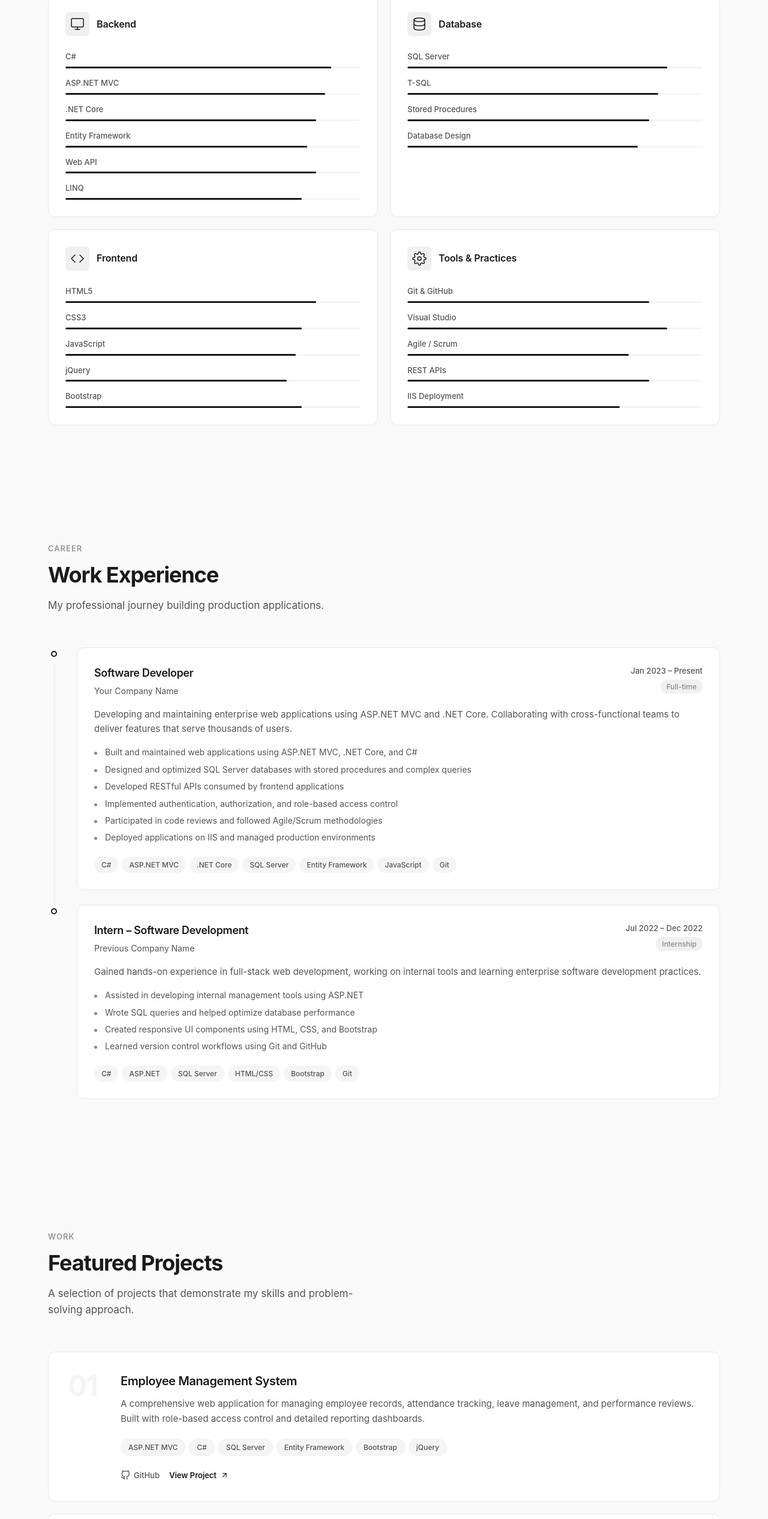
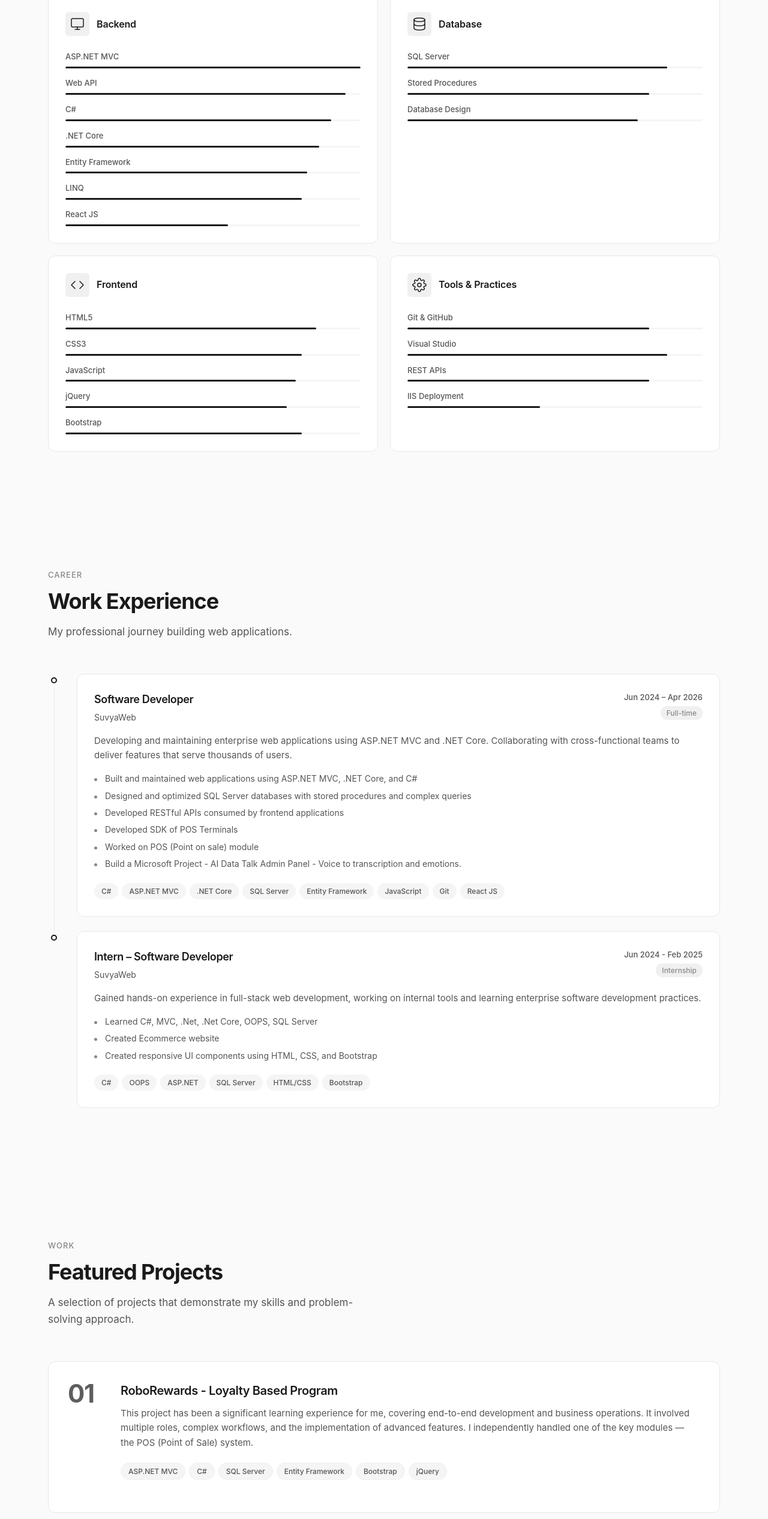
Before and after one commit to onlypd/portfolio, a React (Create React App) app: page / in a window 1280 px wide. Shown: the part 1110-3642 px from the top of the page at 60% size. Built offline with nearby package versions, Linux system fonts and the light colour scheme.

Commit message:
updated multiple files and fixes

```diff
--- a/src/App.css
+++ b/src/App.css
@@ -812,14 +812,21 @@ main {
 }
 
 .project-number {
-  font-size: 48px;
+  font-size: 42px;
   font-weight: 700;
-  color: var(--color-bg-tertiary);
-  letter-spacing: -0.04em;
+  color: color-mix(in srgb, var(--color-text-primary) 70%, transparent);
+  letter-spacing: -0.03em;
   line-height: 1;
-  flex-shrink: 0;
   min-width: 60px;
-  transition: color 0.2s ease;
+  transition: all 0.25s ease;
+}
+
+.project-card:hover .project-number {
+  color: var(--color-text-primary);
+}
+.project-card:hover .project-number {
+  color: var(--color-text-primary);
+  opacity: 1;
 }
 
 .project-card:hover .project-number {
--- a/src/components/Contact.js
+++ b/src/components/Contact.js
@@ -10,8 +10,8 @@ import { motion } from 'framer-motion';
 const contactLinks = [
   {
     label: 'Email',
-    value: 'your.email@example.com',
-    href: 'mailto:your.email@example.com',
+    value: 'paramdange03@gmail.com',
+    href: 'mailto:paramdange03@gmail.com',
     icon: (
       <svg width="22" height="22" viewBox="0 0 24 24" fill="none" stroke="currentColor" strokeWidth="1.5" strokeLinecap="round" strokeLinejoin="round">
         <path d="M4 4h16c1.1 0 2 .9 2 2v12c0 1.1-.9 2-2 2H4c-1.1 0-2-.9-2-2V6c0-1.1.9-2 2-2z"/>
@@ -21,8 +21,8 @@ const contactLinks = [
   },
   {
     label: 'LinkedIn',
-    value: 'linkedin.com/in/yourprofile',
-    href: 'https://linkedin.com/in/yourprofile',
+    value: 'param-dange',
+    href: 'https://in.linkedin.com/in/param-dange-27a2bb29a',
     icon: (
       <svg width="22" height="22" viewBox="0 0 24 24" fill="none" stroke="currentColor" strokeWidth="1.5" strokeLinecap="round" strokeLinejoin="round">
         <path d="M16 8a6 6 0 0 1 6 6v7h-4v-7a2 2 0 0 0-2-2 2 2 0 0 0-2 2v7h-4v-7a6 6 0 0 1 6-6z"/>
@@ -32,12 +32,14 @@ const contactLinks = [
     ),
   },
   {
-    label: 'GitHub',
-    value: 'github.com/yourusername',
-    href: 'https://github.com/yourusername',
+    label: 'Instagram',
+    value: 'onlypd__',
+    href: 'https://instagram.com/onlypd__',
     icon: (
-      <svg width="22" height="22" viewBox="0 0 24 24" fill="none" stroke="currentColor" strokeWidth="1.5" strokeLinecap="round" strokeLinejoin="round">
-        <path d="M9 19c-5 1.5-5-2.5-7-3m14 6v-3.87a3.37 3.37 0 0 0-.94-2.61c3.14-.35 6.44-1.54 6.44-7A5.44 5.44 0 0 0 20 4.77 5.07 5.07 0 0 0 19.91 1S18.73.65 16 2.48a13.38 13.38 0 0 0-7 0C6.27.65 5.09 1 5.09 1A5.07 5.07 0 0 0 5 4.77a5.44 5.44 0 0 0-1.5 3.78c0 5.42 3.3 6.61 6.44 7A3.37 3.37 0 0 0 9 18.13V22"/>
+      <svg width="22" height="22" viewBox="0 0 24 24" fill="none" stroke="currentColor" stroke-width="1.5" stroke-linecap="round" stroke-linejoin="round">
+        <rect x="3" y="3" width="18" height="18" rx="5" ry="5"></rect>
+        <circle cx="12" cy="12" r="4"></circle>
+        <circle cx="17.5" cy="6.5" r="1"></circle>
       </svg>
     ),
   },
@@ -91,7 +93,7 @@ const Contact = () => {
           transition={{ delay: 0.4, duration: 0.5 }}
         >
           <p>Prefer a direct conversation?</p>
-          <a href="mailto:your.email@example.com" className="btn btn-primary">
+          <a href="mailto:paramdange03@gmail.com" className="btn btn-primary">
             Send an Email
             <svg width="16" height="16" viewBox="0 0 24 24" fill="none" stroke="currentColor" strokeWidth="2" strokeLinecap="round" strokeLinejoin="round">
               <line x1="5" y1="12" x2="19" y2="12"/>
--- a/src/components/Experience.js
+++ b/src/components/Experience.js
@@ -10,9 +10,8 @@ import { motion } from 'framer-motion';
 const experiences = [
   {
     role: 'Software Developer',
-    company: 'Your Company Name',
-    period: 'Jan 2023 – Present',
-    duration: '1.8 years',
+    company: 'SuvyaWeb',
+    period: 'Jun 2024 – Apr 2026',
     type: 'Full-time',
     description:
       'Developing and maintaining enterprise web applications using ASP.NET MVC and .NET Core. Collaborating with cross-functional teams to deliver features that serve thousands of users.',
@@ -20,27 +19,25 @@ const experiences = [
       'Built and maintained web applications using ASP.NET MVC, .NET Core, and C#',
       'Designed and optimized SQL Server databases with stored procedures and complex queries',
       'Developed RESTful APIs consumed by frontend applications',
-      'Implemented authentication, authorization, and role-based access control',
-      'Participated in code reviews and followed Agile/Scrum methodologies',
-      'Deployed applications on IIS and managed production environments',
+      'Developed SDK of POS Terminals',
+      'Worked on POS (Point on sale) module',
+      'Build a Microsoft Project - AI Data Talk Admin Panel - Voice to transcription and emotions.',
     ],
-    technologies: ['C#', 'ASP.NET MVC', '.NET Core', 'SQL Server', 'Entity Framework', 'JavaScript', 'Git'],
+    technologies: ['C#', 'ASP.NET MVC', '.NET Core', 'SQL Server', 'Entity Framework', 'JavaScript', 'Git', 'React JS'],
   },
   {
-    role: 'Intern – Software Development',
-    company: 'Previous Company Name',
-    period: 'Jul 2022 – Dec 2022',
-    duration: '6 months',
+    role: 'Intern – Software Developer',
+    company: 'SuvyaWeb',
+    period: 'Jun 2024 - Feb 2025',
     type: 'Internship',
     description:
       'Gained hands-on experience in full-stack web development, working on internal tools and learning enterprise software development practices.',
     responsibilities: [
-      'Assisted in developing internal management tools using ASP.NET',
-      'Wrote SQL queries and helped optimize database performance',
-      'Created responsive UI components using HTML, CSS, and Bootstrap',
-      'Learned version control workflows using Git and GitHub',
+      'Learned C#, MVC, .Net, .Net Core, OOPS, SQL Server',
+      'Created Ecommerce website',
+      'Created responsive UI components using HTML, CSS, and Bootstrap'
     ],
-    technologies: ['C#', 'ASP.NET', 'SQL Server', 'HTML/CSS', 'Bootstrap', 'Git'],
+    technologies: ['C#', 'OOPS', 'ASP.NET', 'SQL Server', 'HTML/CSS', 'Bootstrap'],
   },
 ];
 
@@ -51,7 +48,7 @@ const Experience = () => {
         <span className="section-label">Career</span>
         <h2 className="section-title">Work Experience</h2>
         <p className="section-subtitle">
-          My professional journey building production applications.
+          My professional journey building web applications.
         </p>
       </div>
 
--- a/src/components/Footer.js
+++ b/src/components/Footer.js
@@ -12,7 +12,7 @@ const Footer = () => {
     <footer className="footer">
       <div className="footer-inner">
         <p className="footer-text">
-          © {new Date().getFullYear()} Your Name. Built with React.
+          © {new Date().getFullYear()} Param Dange
         </p>
         <button className="back-to-top" onClick={scrollToTop} aria-label="Back to top">
           <svg width="16" height="16" viewBox="0 0 24 24" fill="none" stroke="currentColor" strokeWidth="2" strokeLinecap="round" strokeLinejoin="round">
--- a/src/components/Projects.js
+++ b/src/components/Projects.js
@@ -9,32 +9,27 @@ import { motion } from 'framer-motion';
 
 const projects = [
   {
-    title: 'Employee Management System',
+    title: 'RoboRewards - Loyalty Based Program',
     description:
-      'A comprehensive web application for managing employee records, attendance tracking, leave management, and performance reviews. Built with role-based access control and detailed reporting dashboards.',
+      'This project has been a significant learning experience for me, covering end-to-end development and business operations. It involved multiple roles, complex workflows, and the implementation of advanced features. I independently handled one of the key modules — the POS (Point of Sale) system.',
     techStack: ['ASP.NET MVC', 'C#', 'SQL Server', 'Entity Framework', 'Bootstrap', 'jQuery'],
-    liveUrl: '#',
-    githubUrl: '#',
+
     featured: true,
   },
   {
-    title: 'E-Commerce Backend API',
+    title: 'AI-Powered Data Talk Admin Panel (Microsoft Project)',
     description:
-      'RESTful API service for an e-commerce platform handling product catalog, user authentication, order processing, and payment integration. Designed for scalability with proper error handling and logging.',
-    techStack: ['.NET Core', 'Web API', 'SQL Server', 'Entity Framework Core', 'JWT Auth'],
-    liveUrl: null,
-    githubUrl: '#',
+      'Worked on an AI-driven admin panel focused on managing conversational data and user interactions. Implemented role-based access control (RBAC) and advanced administrative features. Developed an AI module that processes uploaded voice conversations to generate accurate transcriptions along with emotion analysis, enabling deeper insights into communication patterns.',
+    techStack: ['.NET Core', 'C#', 'AI/ML Integration', 'Speech-to-Text', 'Role-Based Access Control'],
     featured: true,
   },
   {
-    title: 'Inventory Tracking System',
+    title: 'Desktop Application for Binary Analysis & Code Manipulation',
     description:
-      'Internal tool for warehouse inventory management with real-time stock tracking, automated low-stock alerts, supplier management, and comprehensive reporting with export functionality.',
-    techStack: ['ASP.NET MVC', 'C#', 'SQL Server', 'Stored Procedures', 'JavaScript'],
-    liveUrl: '#',
-    githubUrl: '#',
+      'Developed a desktop application as a freelance project focused on binary pattern (AOB) analysis and code manipulation techniques. The tool was designed for research and educational purposes, enabling advanced memory pattern scanning, debugging, and understanding of software behavior in controlled environments.',
+    techStack: ['C#', '.NET', 'Desktop Application', 'Memory Analysis', 'Reverse Engineering Concepts'],
     featured: false,
-  },
+  }
 ];
 
 const Projects = () => {
--- a/src/components/Skills.js
+++ b/src/components/Skills.js
@@ -18,12 +18,13 @@ const skillCategories = [
       </svg>
     ),
     skills: [
+      { name: 'ASP.NET MVC', level: 100 },
+      { name: 'Web API', level: 95 },
       { name: 'C#', level: 90 },
-      { name: 'ASP.NET MVC', level: 88 },
-      { name: '.NET Core', level: 85 },
+      { name: '.NET Core', level: 86 },
       { name: 'Entity Framework', level: 82 },
-      { name: 'Web API', level: 85 },
       { name: 'LINQ', level: 80 },
+      { name: 'React JS', level: 55 },
     ],
   },
   {
@@ -37,7 +38,6 @@ const skillCategories = [
     ),
     skills: [
       { name: 'SQL Server', level: 88 },
-      { name: 'T-SQL', level: 85 },
       { name: 'Stored Procedures', level: 82 },
       { name: 'Database Design', level: 78 },
     ],
@@ -69,9 +69,8 @@ const skillCategories = [
     skills: [
       { name: 'Git & GitHub', level: 82 },
       { name: 'Visual Studio', level: 88 },
-      { name: 'Agile / Scrum', level: 75 },
       { name: 'REST APIs', level: 82 },
-      { name: 'IIS Deployment', level: 72 },
+      { name: 'IIS Deployment', level: 45 },
     ],
   },
 ];
```
